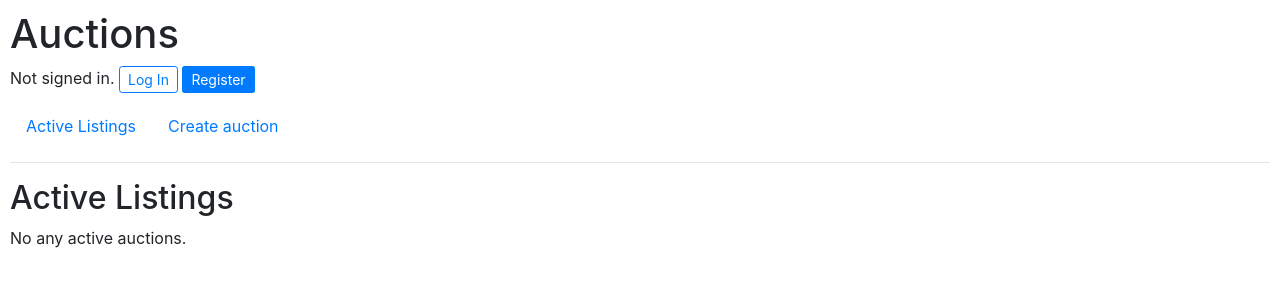
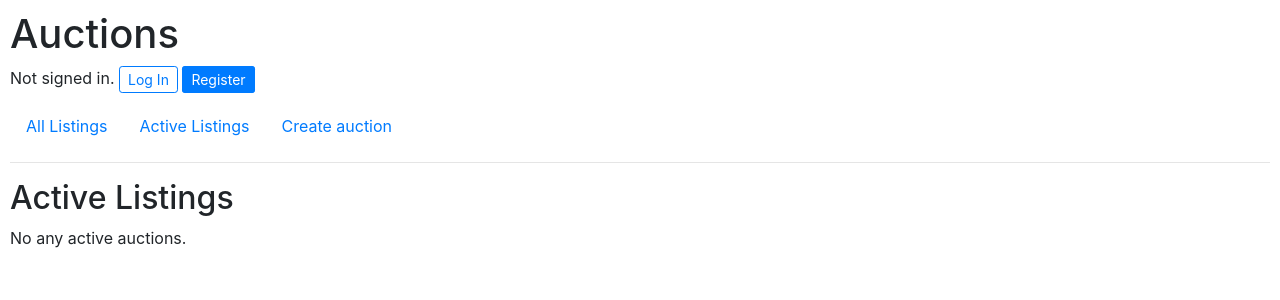
Before and after one commit to andree0/commerce, a Django app: page / in a window 1280 px wide. Shown: the top 300 px of the page. Run offline with Django 3.2, Linux system fonts and the light colour scheme; data that the repository does not hold is empty; some libraries are stand-ins or nearby versions.

```diff
--- a/auctions/templates/auctions/auction_list.html
+++ b/auctions/templates/auctions/auction_list.html
@@ -1,7 +1,11 @@
 {% extends "auctions/layout.html" %}
 
 {% block body %}
+{% if all %}
+    <h2>All Listings</h2>
+{% else %}
     <h2>Active Listings</h2>
+{% endif %}
 
         {% for auction in auction_list %}
         <a href="{% url 'listing_details' auction_pk=auction.pk %}" class="link_detail">
@@ -30,7 +34,11 @@
             </div>
         </a>
         {% empty %}
-            No any active auctions.
+            {% if all %}
+                No any auctions.
+            {% else %}
+                No any active auctions.
+            {% endif %}
         {% endfor %}
 
 {% endblock %}
--- a/auctions/templates/auctions/layout.html
+++ b/auctions/templates/auctions/layout.html
@@ -25,6 +25,9 @@
         </div>
         <ul class="nav">
             <li class="nav-item">
+                <a class="nav-link" href="{% url 'all_listings' %}">All Listings</a>
+            </li>
+            <li class="nav-item">
                 <a class="nav-link" href="{% url 'index' %}">Active Listings</a>
             </li>
             <li class="nav-item">
--- a/auctions/urls.py
+++ b/auctions/urls.py
@@ -12,6 +12,7 @@ urlpatterns = [
     path("register/", views.RegisterView.as_view(), name="register"),
     path("create_auction/", views.CreateNewAuctionView.as_view(), name="create_auction"),
     path("listing_details/<int:auction_pk>/", views.ListingPageView.as_view(), name="listing_details"),
+    path("all_listings/", views.AllListingsView.as_view(), name="all_listings")
 ]
 
 if settings.DEBUG:
--- a/auctions/views.py
+++ b/auctions/views.py
@@ -13,6 +13,11 @@ from django.views.generic.base import View
 
 from .forms import AuctionForm, BidForm, RegisterForm
 from .models import User, Auction, Bid
+
+
+class AllListingsView(ListView):
+    model = Auction
+    extra_context = {'all': True}
 
 
 class IndexView(ListView):
@@ -75,13 +80,9 @@ class ListingPageView(View):
 
     def post(self, request, *args, **kwargs):
         auction = get_object_or_404(Auction, pk=kwargs['auction_pk'])
-        form = self.form_class(request.POST, initial={
-            'user': request.user,
-            'auction': auction,
-            'price': round(float(auction.current_price) + 0.01, 2)
-        })
-        if form.is_valid():
-            if request.POST.get('add_bid'):
+        if request.POST.get('add_bid'):
+            form = self.form_class(request.POST)
+            if form.is_valid():
                 new_bid = Bid.objects.create(**form.cleaned_data)
                 new_bid.save()
                 auction.get_current_price()
@@ -91,10 +92,10 @@ class ListingPageView(View):
                     'user': request.user,
                     'auction': auction,
                     'price': round(float(auction.current_price) + 0.01, 2)})
-            if request.POST.get('close_listing'):
-                auction.active = False
-                auction.save()
-        else:
-            self.context['form'] = form
+            else:
+                self.context['form'] = form
+        if request.POST.get('close_listing'):
+            auction.active = False
+            auction.save()
 
         return render(self.request, self.template_name, self.context)
```
